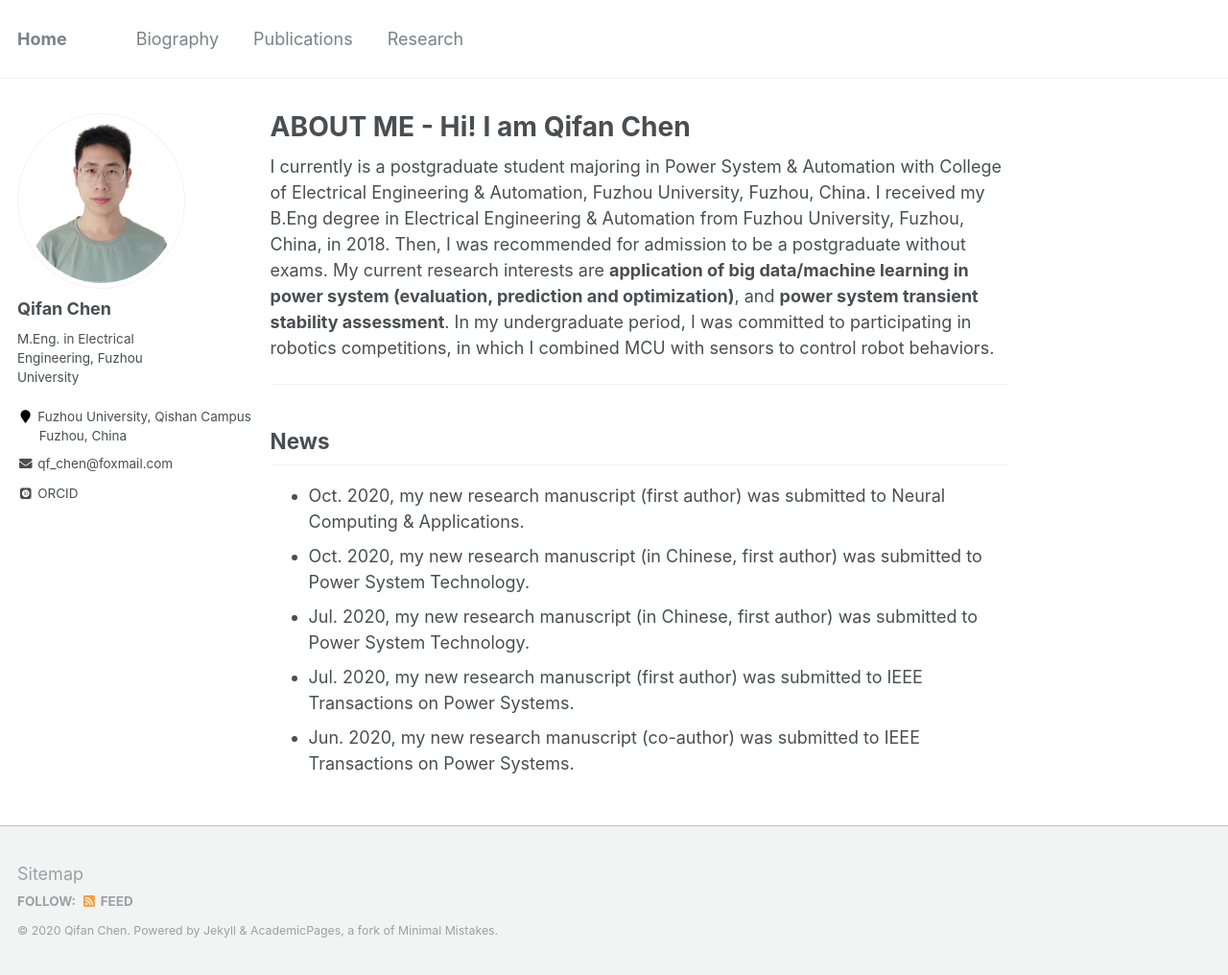
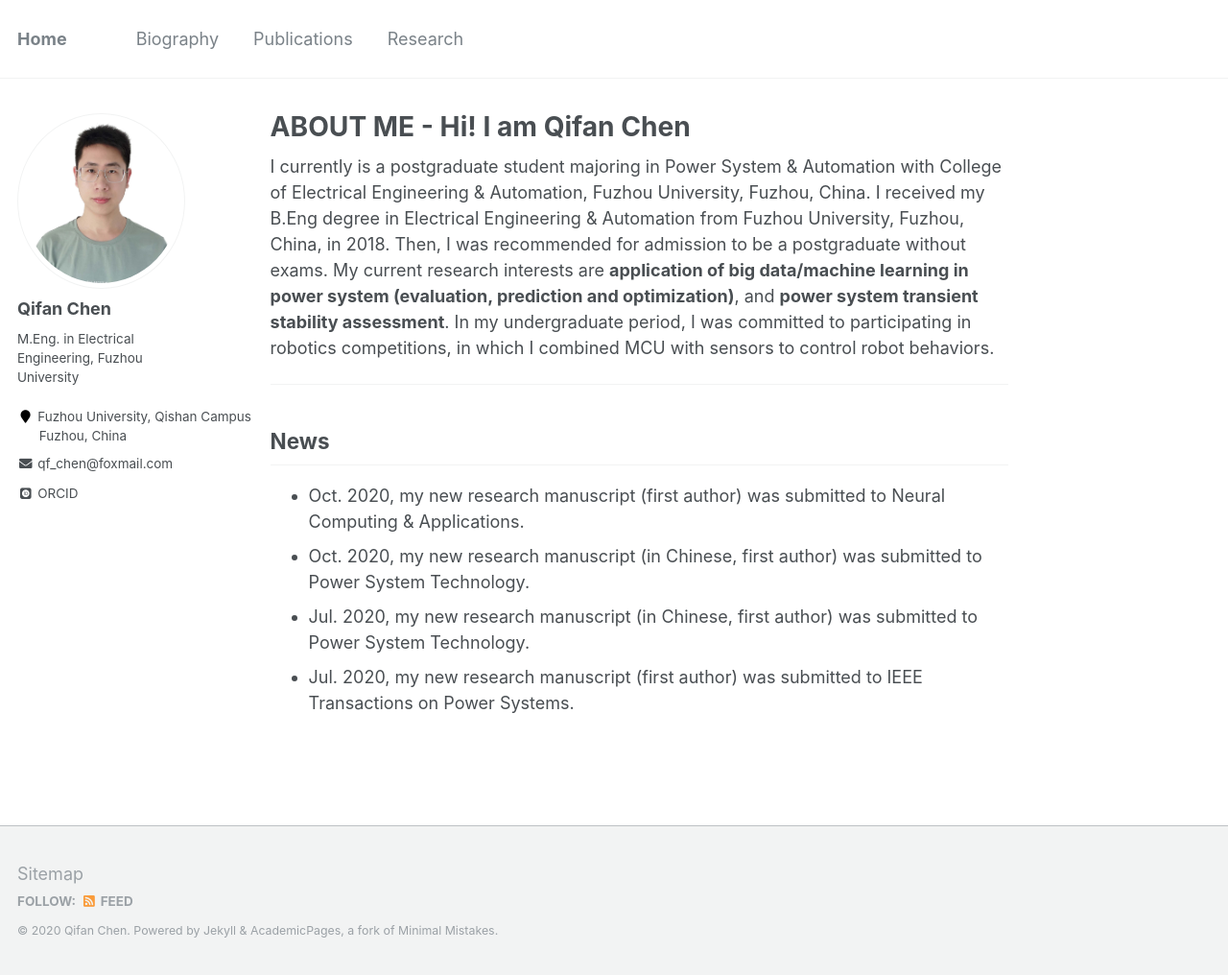
Before and after one commit to ChQf/ChQf.github.io, a Jekyll site: the page built from _pages/about.md, in a window 1280 px wide and 1016 px high. Shown: the whole window at 96% size. Built offline with Jekyll 4.4.1, drawn with Linux system fonts in a browser that asks for light colours; some web fonts are replaced.

```diff
--- a/_pages/about.md
+++ b/_pages/about.md
@@ -22,12 +22,12 @@ In my undergraduate period, I was committed to participating in robotics competi
 * Oct. 2020, my new research manuscript (in Chinese, first author) was submitted to Power System Technology.
 * Jul. 2020, my new research manuscript (in Chinese, first author) was submitted to Power System Technology.
 * Jul. 2020, my new research manuscript (first author) was submitted to IEEE Transactions on Power Systems.
-* Jun. 2020, my new research manuscript (co-author) was submitted to IEEE Transactions on Power Systems.
+
 
 
 <!--
 This is the front page of a website that is powered by the [academicpages template](https://github.com/academicpages/academicpages.github.io) and hosted on GitHub pages. [GitHub pages](https://pages.github.com) is a free service in which websites are built and hosted from code and data stored in a GitHub repository, automatically updating when a new commit is made to the respository. This template was forked from the [Minimal Mistakes Jekyll Theme](https://mmistakes.github.io/minimal-mistakes/) created by Michael Rose, and then extended to support the kinds of content that academics have: publications, talks, teaching, a portfolio, blog posts, and a dynamically-generated CV. You can fork [this repository](https://github.com/academicpages/academicpages.github.io) right now, modify the configuration and markdown files, add your own PDFs and other content, and have your own site for free, with no ads! An older version of this template powers my own personal website at [stuartgeiger.com](http://stuartgeiger.com), which uses [this Github repository](https://github.com/staeiou/staeiou.github.io).
-
+Jun. 2020, my new research manuscript (co-author) was submitted to IEEE Transactions on Power Systems.
 A data-driven personal website
 ======
 Like many other Jekyll-based GitHub Pages templates, academicpages makes you separate the website's content from its form. The content & metadata of your website are in structured markdown files, while various other files constitute the theme, specifying how to transform that content & metadata into HTML pages. You keep these various markdown (.md), YAML (.yml), HTML, and CSS files in a public GitHub repository. Each time you commit and push an update to the repository, the [GitHub pages](https://pages.github.com/) service creates static HTML pages based on these files, which are hosted on GitHub's servers free of charge.
```
Also changed, not shown: _pages/research.md (+3 -0 lines).
